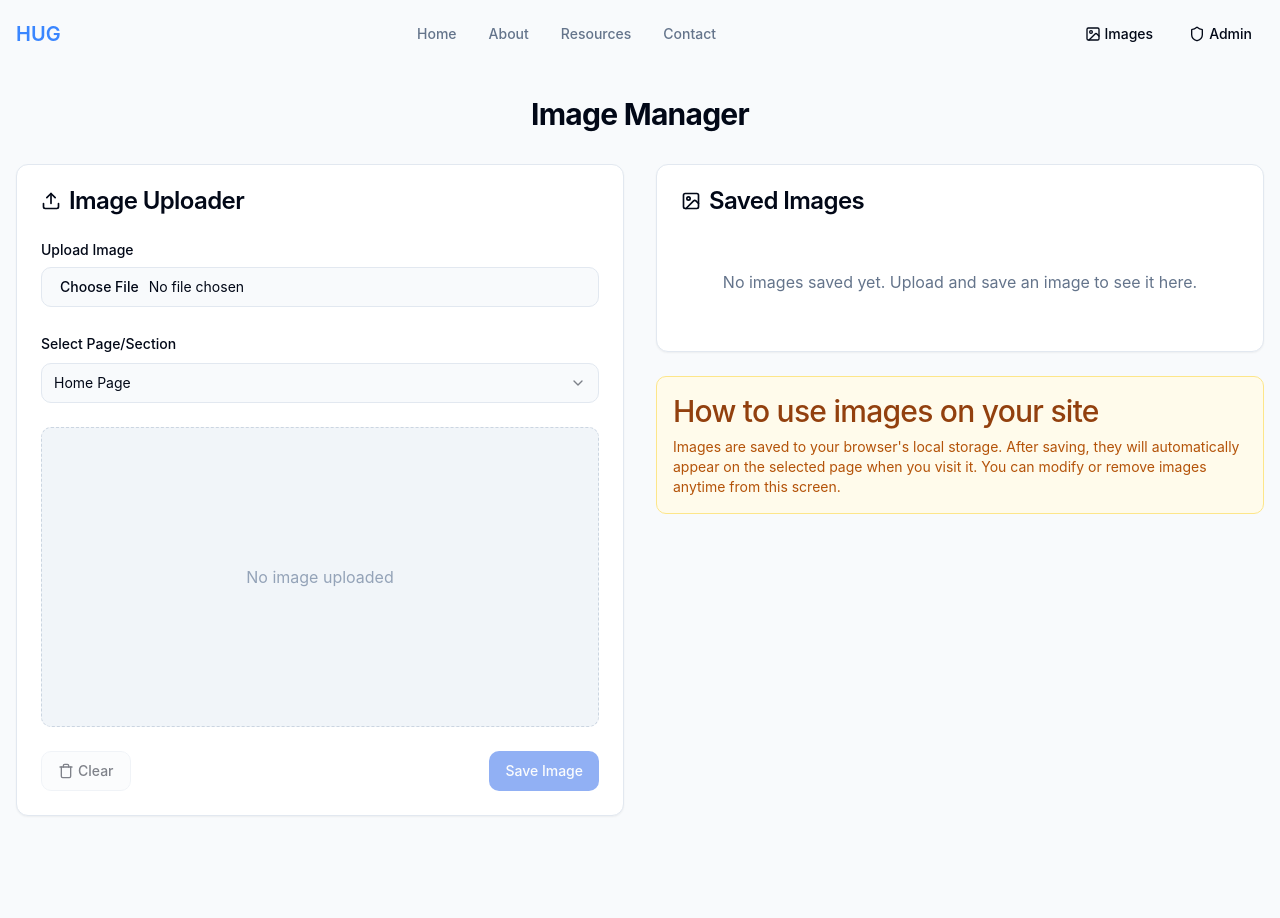
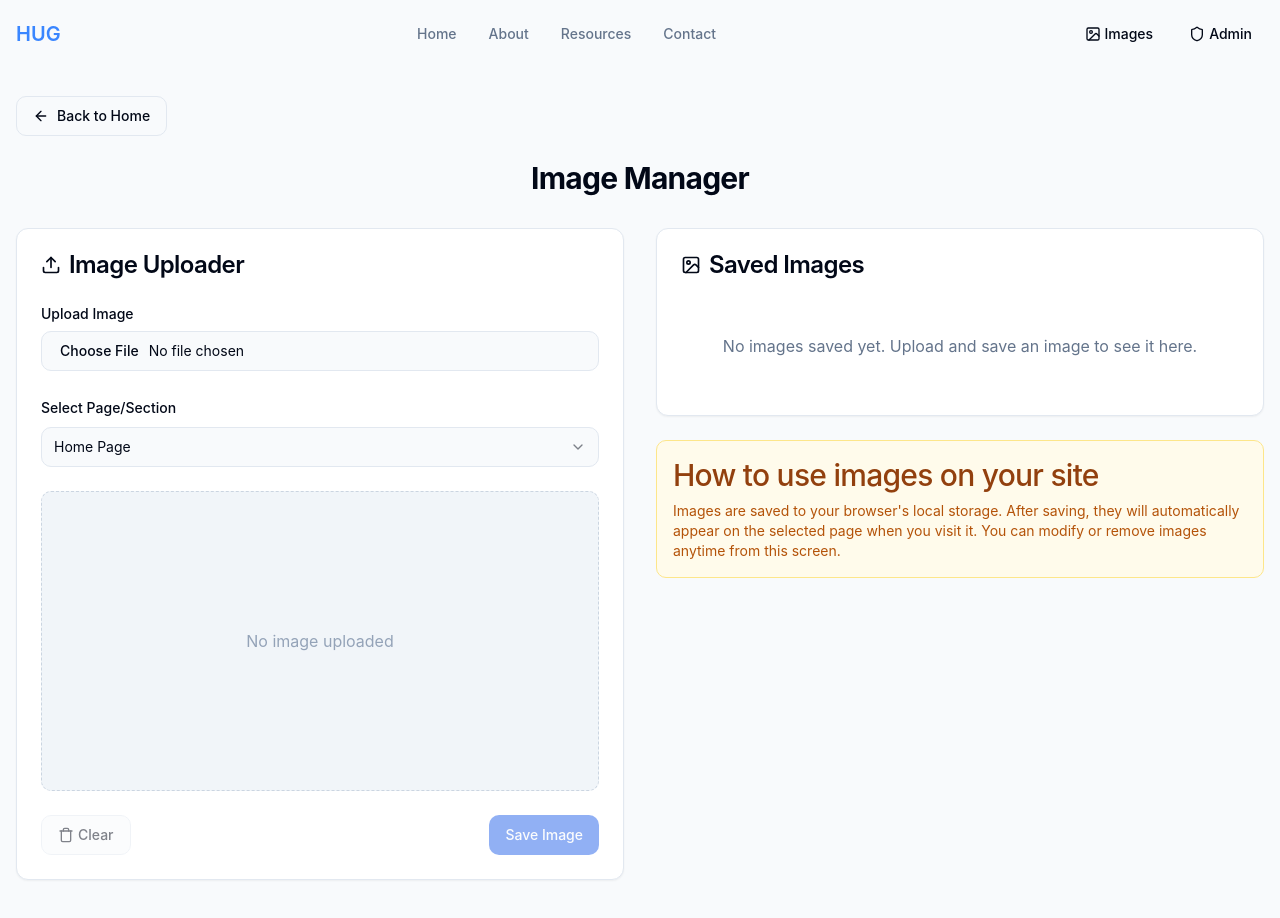
Before and after one commit to Skytimbo/jekyll-junction, a React (Vite) app: page /image-editor in a window 1280 px wide. Shown: the top 918 px of the page. Before the commit the page ends 864 px from the top, so only its background shows below. Built offline with nearby package versions, Linux system fonts and the light colour scheme.

Commit message:
Add navigation to image editor
Adds a link from the image editor page back to the home page.

```diff
--- a/src/pages/ImageEditor.tsx
+++ b/src/pages/ImageEditor.tsx
@@ -5,8 +5,9 @@ import { toast } from 'sonner';
 import { saveImage, getSavedImages, deleteImage } from '@/utils/imageStorage';
 import { Card, CardContent, CardHeader, CardTitle } from '@/components/ui/card';
 import { Button } from '@/components/ui/button';
-import { Trash, Image } from 'lucide-react';
+import { Trash, Image, ArrowLeft } from 'lucide-react';
 import Header from '@/components/Header';
+import { Link } from 'react-router-dom';
 
 const ImageEditor = () => {
   const [savedImages, setSavedImages] = useState<ReturnType<typeof getSavedImages>>([]);
@@ -41,6 +42,15 @@ const ImageEditor = () => {
     <div className="min-h-screen bg-slate-50">
       <Header />
       <div className="container mx-auto px-4 py-12 pt-24">
+        <div className="mb-6">
+          <Link to="/">
+            <Button variant="outline" className="flex items-center gap-2">
+              <ArrowLeft className="h-4 w-4" />
+              Back to Home
+            </Button>
+          </Link>
+        </div>
+
         <h1 className="text-3xl font-bold mb-8 text-center">Image Manager</h1>
         <div className="grid grid-cols-1 lg:grid-cols-2 gap-8">
           <div>
```
